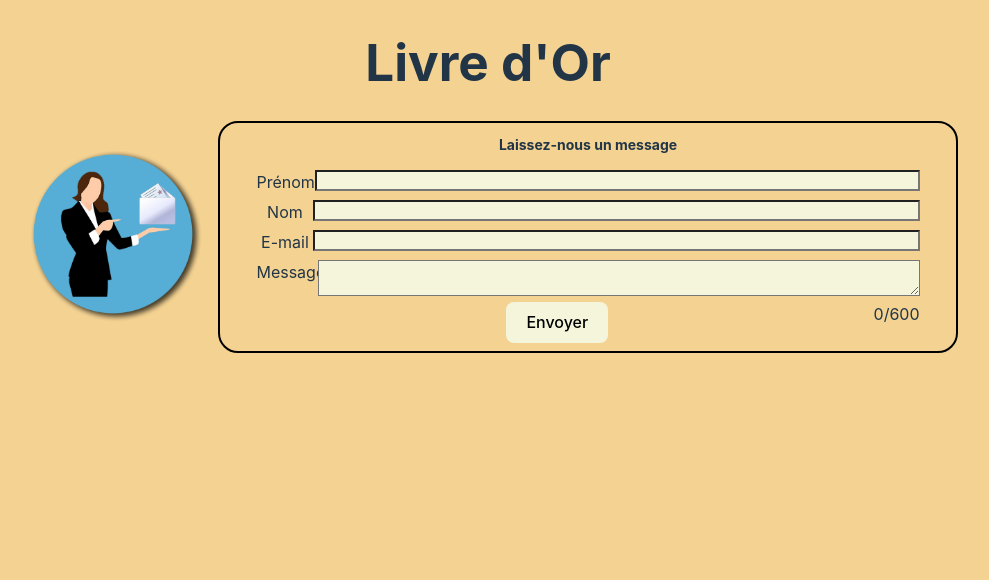
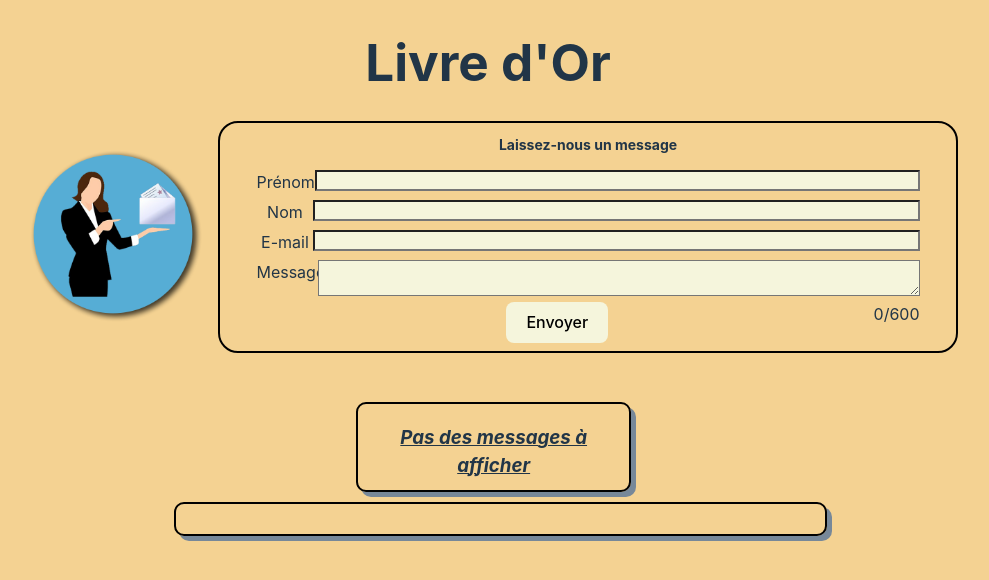
Before and after one commit to Leerlandais/react-msg, a React (Vite) app: page / in a window 1280 px wide. Shown: the top 580 px of the page, without its empty margins (152-1141 px from the left). Built offline with nearby package versions, Linux system fonts and the light colour scheme.

Commit message:
added the lower section to hold messages

```diff
--- a/src/App.jsx
+++ b/src/App.jsx
@@ -14,11 +14,13 @@ function App() {
 
     function formSubmission(e) {
         e.preventDefault()
-        setMessages([
-            ...messages,
+        setMessages((currentMessages) => {
+            return [
+                ...currentMessages,
                 { id: crypto.randomUUID(),
                     title: newMsg }
-        ])
+            ]
+        })
     }
 console.log(messages)
   return (
@@ -100,6 +102,23 @@ console.log(messages)
               </form>
 
           </div>
+
+          <div className="lowerSection">
+              <div className="prevMessages">
+                  <h3 id="prevMessHead">
+                      <div className="messageHolder">
+                          <h4><span className="italic">Pas des messages à afficher</span></h4>
+                      </div>
+                  </h3>
+                  <div
+                      className="messageHolder">
+                      <h4><span className="italic" title=""></span>
+                      </h4>
+                      <p></p>
+                  </div>
+
+              </div>
+          </div>
           </>
           )
           }
```
Lines whose indentation alone changed are shown as unchanged.
